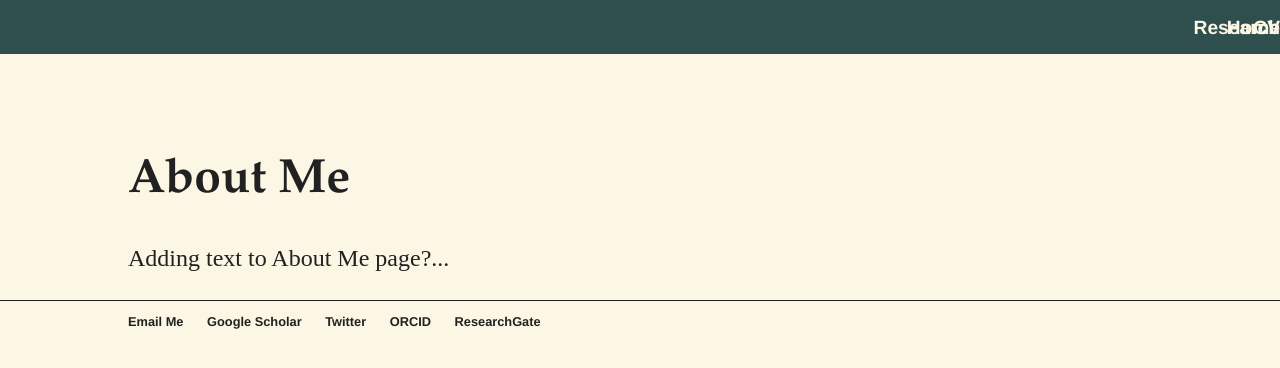
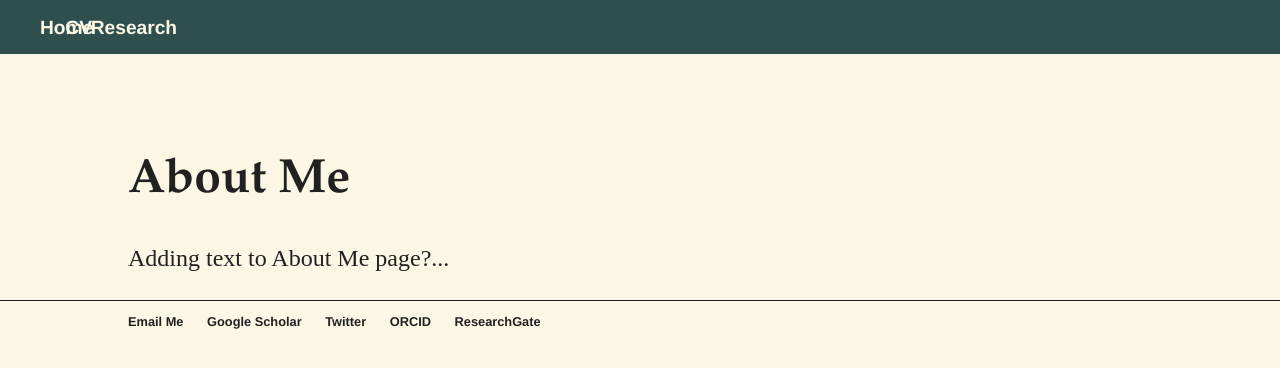
Before and after one commit to alyssa-stansfield/alyssa-stansfield.github.io, a Jekyll site: the page built from about/index.html, in a window 1280 px wide. Shown: the top 368 px of the page. Built offline with Jekyll 4.4.1, drawn with Linux system fonts in a browser that asks for light colours.

Commit message:
Trying to get nav bar links to right side of page

```diff
--- a/css/main.css
+++ b/css/main.css
@@ -32,7 +32,7 @@
 nav a {
      position: fixed;
      color:#FCF7E5;
-     right: 0px;
+     float: right;
 }
 
 
```
